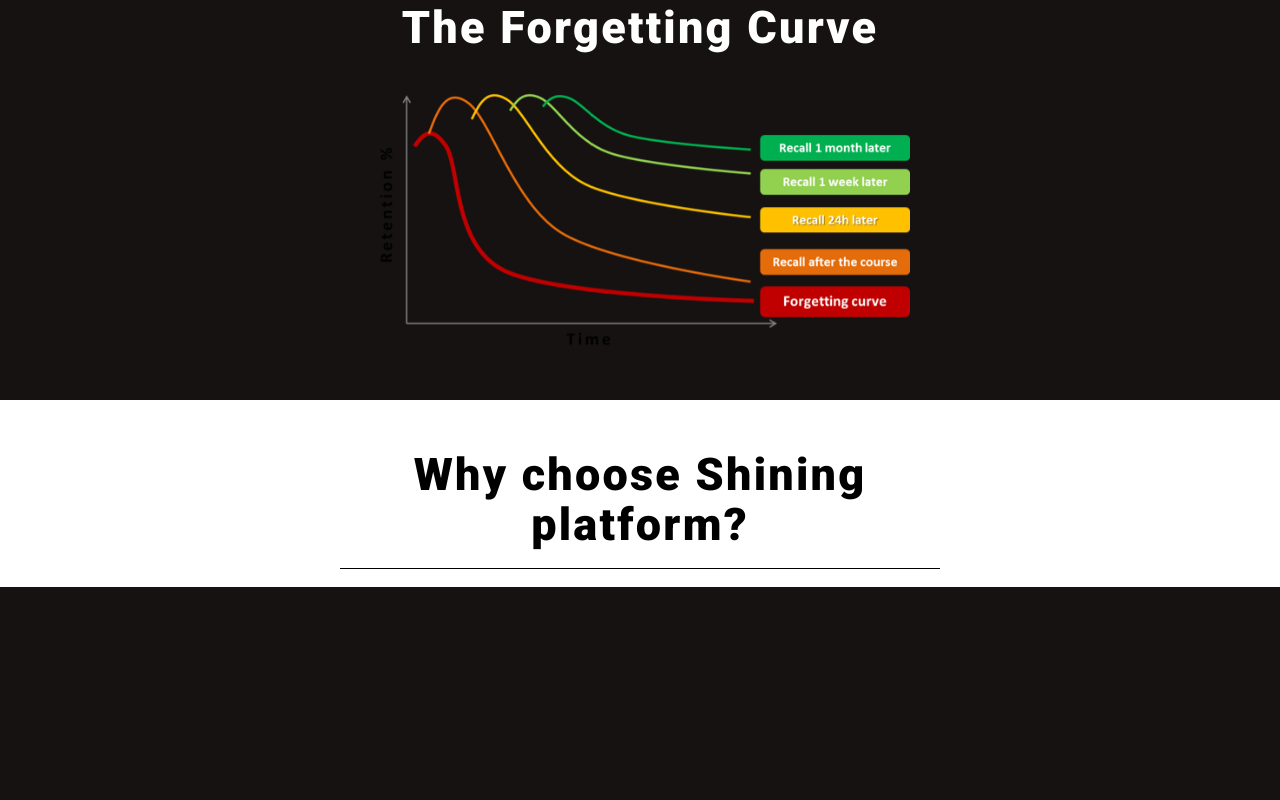
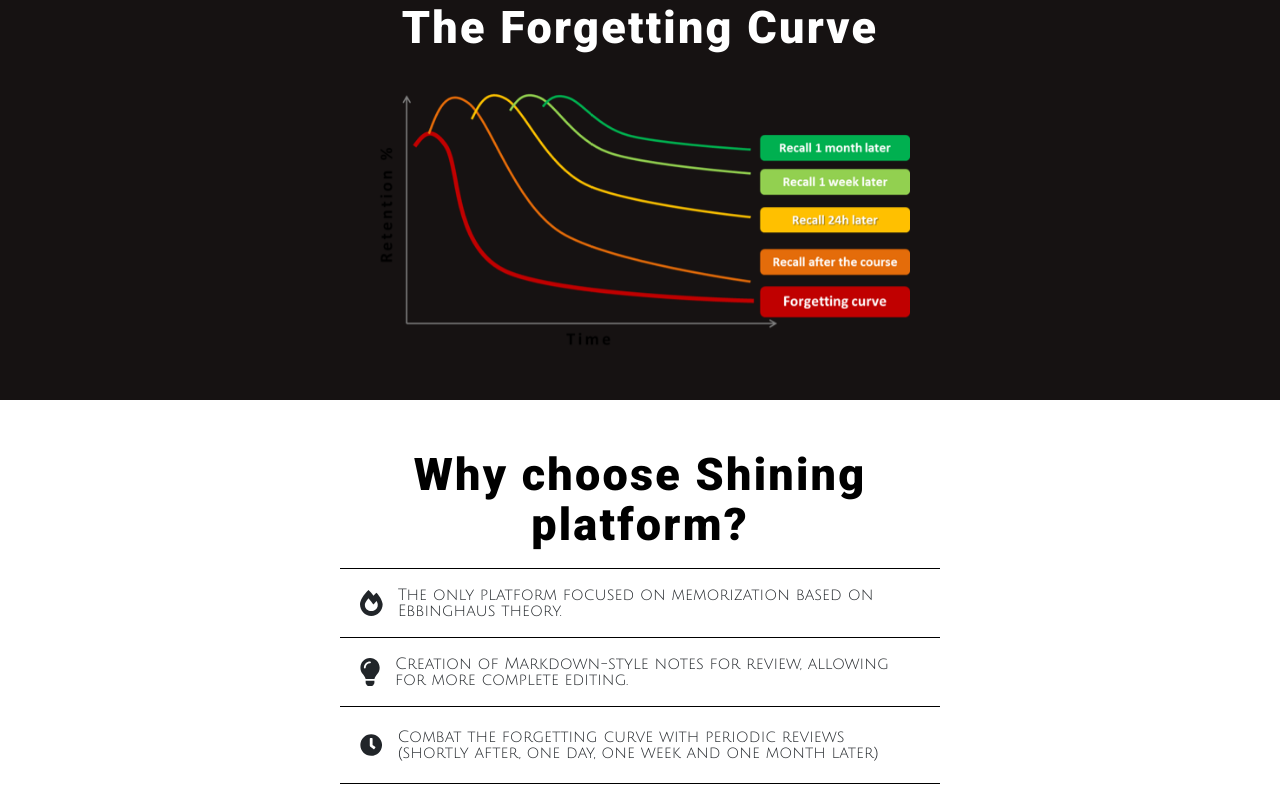
Before and after one commit to emilynakano/shining-front, a React (Create React App) app: page / in a window 1280 px wide. Shown: the part 1320-2120 px from the top of the page. Before the commit the page ends 1907 px from the top, so only its background shows below. Built offline with nearby package versions, Linux system fonts and the light colour scheme; no server answers; a web font is replaced by a local one.

Commit message:
feat: reasons to use this aplication

```diff
--- a/src/pages/home/MotivationSection.js
+++ b/src/pages/home/MotivationSection.js
@@ -1,13 +1,40 @@
 import styled from 'styled-components';
+import { FaFireAlt, FaClock, FaLightbulb } from 'react-icons/fa';
 import { Title as StyleTitle } from './FirstSection';
 
 export default function MotivationSection() {
   return (
     <Container>
-      <Title>
-        <h1>Why choose Shining platform?</h1>
-      </Title>
-      <Row />
+      <Main>
+        <Title>
+          <h1>Why choose Shining platform?</h1>
+        </Title>
+        <Row />
+        <Content>
+          <FaFireAlt size={28} />
+          <h1>
+            The only platform focused on memorization based
+            on Ebbinghaus theory.
+          </h1>
+        </Content>
+        <Row />
+        <Content>
+          <FaLightbulb size={28} />
+          <h1>
+            Creation of Markdown-style notes for review, allowing
+            for more complete editing.
+          </h1>
+        </Content>
+        <Row />
+        <Content>
+          <FaClock size={40} />
+          <h1>
+            Combat the forgetting curve with periodic reviews
+            (shortly after, one day, one week and one month later)
+          </h1>
+        </Content>
+        <Row />
+      </Main>
     </Container>
   );
 }
@@ -19,16 +46,39 @@ const Container = styled.div`
   align-items:center;
 `;
 
+const Main = styled.div`
+  width: 80%;
+  max-width: 600px;
+
+  display:flex;
+  flex-direction:column;
+  align-items:center;
+`;
+
 const Row = styled.div`
+  width: 100%;
   margin: 18px 0;
   height: 1px;
   background-color:black;
-  width: 80%;
-  max-width: 600px;
+`;
+
+const Content = styled.div`
+  width: 100%;
+  padding: 0 20px;
+  display: flex;
+  flex-direction: row;
+  gap: 15px;
+  align-items:center;
+  @media(max-width:600px) {
+    h1 {
+      font-size: 14px;
+    }
+    padding: 0 5px;
+  }
 `;
 
 const Title = styled(StyleTitle)`
-  max-width:600px;
+  width: 100%;
   text-align:center;
   h1 {
     color: black;
```
